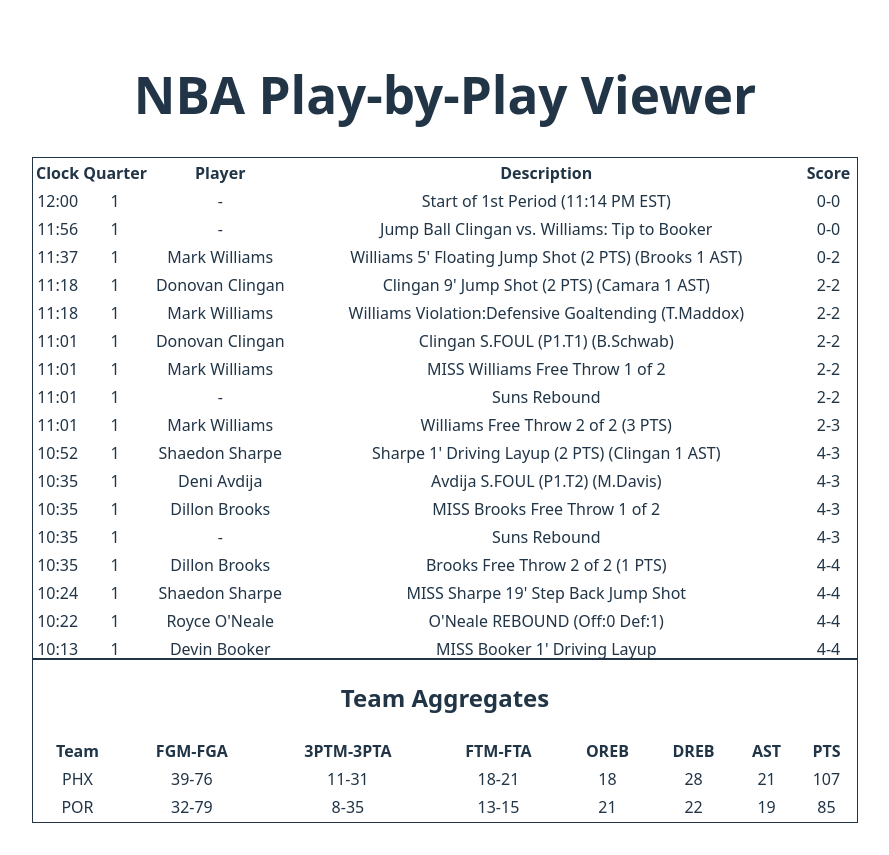
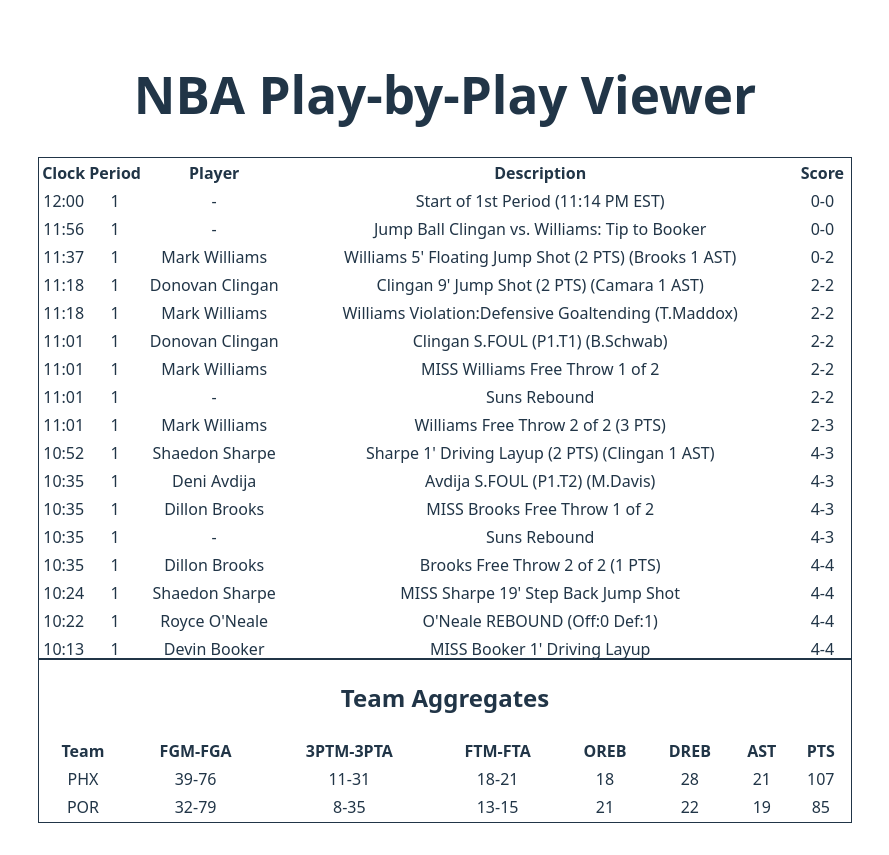
Before and after one commit to tylguo/phoenix-suns, a React (Vite) app: page / in a window 1280 px wide. Shown: the whole page, without its empty margins (195-1084 px from the left). Built offline with nearby package versions, Linux system fonts and the light colour scheme.

Commit message:
add zebra lines to pbp table

```diff
--- a/src/components/PlayByPlayFeed.tsx
+++ b/src/components/PlayByPlayFeed.tsx
@@ -45,7 +45,7 @@
         <thead className="bg-gray-200 sticky top-0">
           <tr>
             <th className="p-2 text-center">Clock</th>
-            <th className="p-2 text-center">Quarter</th>
+            <th className="p-2 text-center">Period</th>
             <th className="p-2 text-center">Player</th>
             <th className="p-2 text-center">Description</th>
             <th className="p-2 text-center">Score</th>
@@ -53,7 +53,7 @@
         </thead>
         <tbody>
           {actions.map((action, idx) => (
-            <tr key={action.orderNumber ?? action.actionNumber ?? idx} className="border-b hover:bg-gray-100">
+            <tr key={action.orderNumber ?? action.actionNumber ?? idx} className="border-b hover:bg-gray-100 even:bg-gray-50">
               <td className="p-2">{formatClock(action.clock)}</td>
               <td className="p-2">{action.period}</td>
               <td className="p-2">{action.playerName || '-'}</td>
```
